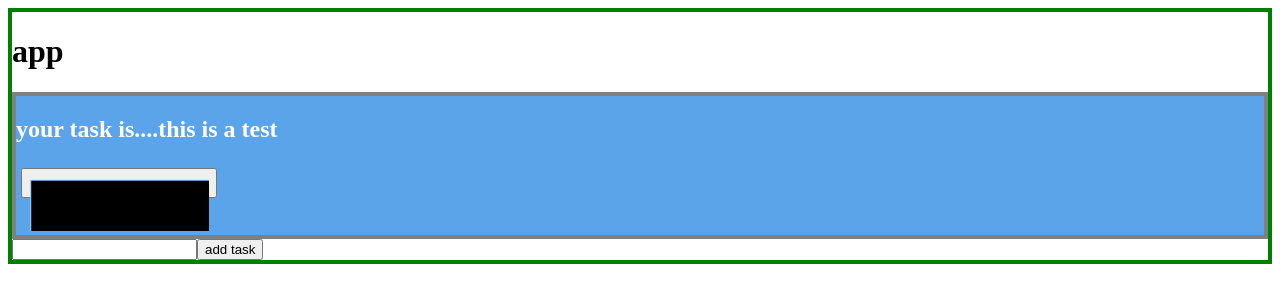
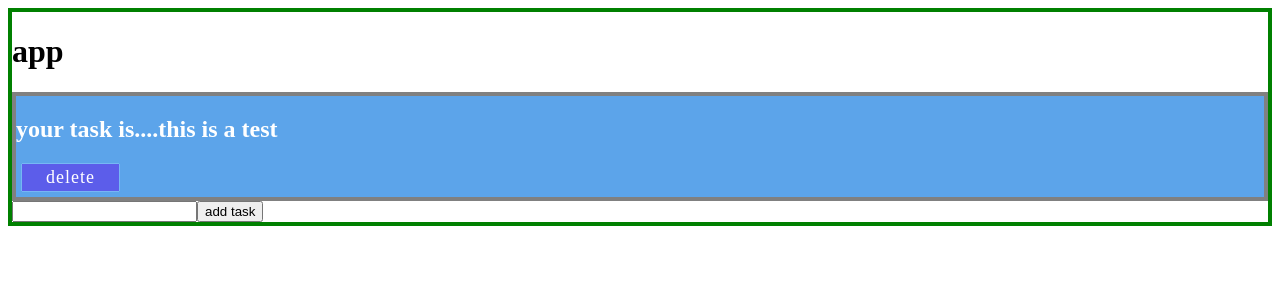
Before and after one commit to Fluffy-Lion/todo-class-components-demo, a React (Create React App) app: page / in a window 1280 px wide. Shown: the top 302 px of the page. Built offline with nearby package versions, Linux system fonts and the light colour scheme.

Commit message:
added svg animation to delete

```diff
--- a/src/components/TaskItem.js
+++ b/src/components/TaskItem.js
@@ -1,6 +1,6 @@
 import styled from "styled-components";
 import React from "react";
-import { enumDeclaration } from "@babel/types";
+
 const TaskCont = styled.div`
   border: solid grey 4px;
   // display: flex;
@@ -10,23 +10,22 @@ const TaskCont = styled.div`
   color: #fff;
 `;
 
-const Button = styled.button`
-//   border: red solid 4px;
-  height: 30px;
+const Button = styled.div`
+  // border: red solid 4px;
+  height: 29px;
+  width: 99px;
   margin: 5px;
-
   position: relative;
 `;
 const PolyOne = styled.polyline`
-  fill: #5ca4ea;
+
   stroke: #91c9ff;
   transition: all 0.8s ease-in-out;
 
-  ${Button}:hover & {
-    fill: #4f95da;
-  }
 `;
 const PolyTwo = styled.polyline`
+  // stroke: #000;
+
   stroke: #fff;
   stroke-dasharray: 40 480;
   stroke-dashoffset: 40;
@@ -34,20 +33,31 @@ const PolyTwo = styled.polyline`
 
   ${Button}:hover & {
     stroke-dashoffset: -480;
+    fill: black;
   }
 `;
 
 const Span = styled.span`
+
   position: absolute;
-  top: 0;
+  height: 90%;
+  top: 4px;
   left: 0;
   right: 0;
   text-align: center;
-  line-height: 58px;
+  // line-height: 58px;
   font-size: 18px;
   letter-spacing: 1px;
   font-weight: 300;
+
 `;
+
+const Svg = styled.svg `
+  fill: #5C5DEA;
+  width: 99px;
+  height: 30px;
+  viewBox: 0 0 80 20;
+`
 
 const TaskItem = ({ task, deleteHandler, index }) => {
   return (
@@ -56,10 +66,12 @@ const TaskItem = ({ task, deleteHandler, index }) => {
       <Button onClick={() => deleteHandler(index)}>
         <Span>delete</Span>
 
-        <svg width="180px" height="60px" viewBox="0 0 80 20">
-          <PolyOne points="179,1 179,59 1,59 1,1 179,1" />
-          <PolyTwo points="179,1 179,59 1,59 1,1 179,1" />
-        </svg>
+        <Svg
+        // width="180px" height="60px" viewBox="0 0 80 20"
+        >
+          <PolyOne points="98,1 98,28 1,28 1,1 98,1" />
+          <PolyTwo points="98,1 98,28 1,28 1,1 98,1" />
+        </Svg>
       </Button>
     </TaskCont>
   );
```
